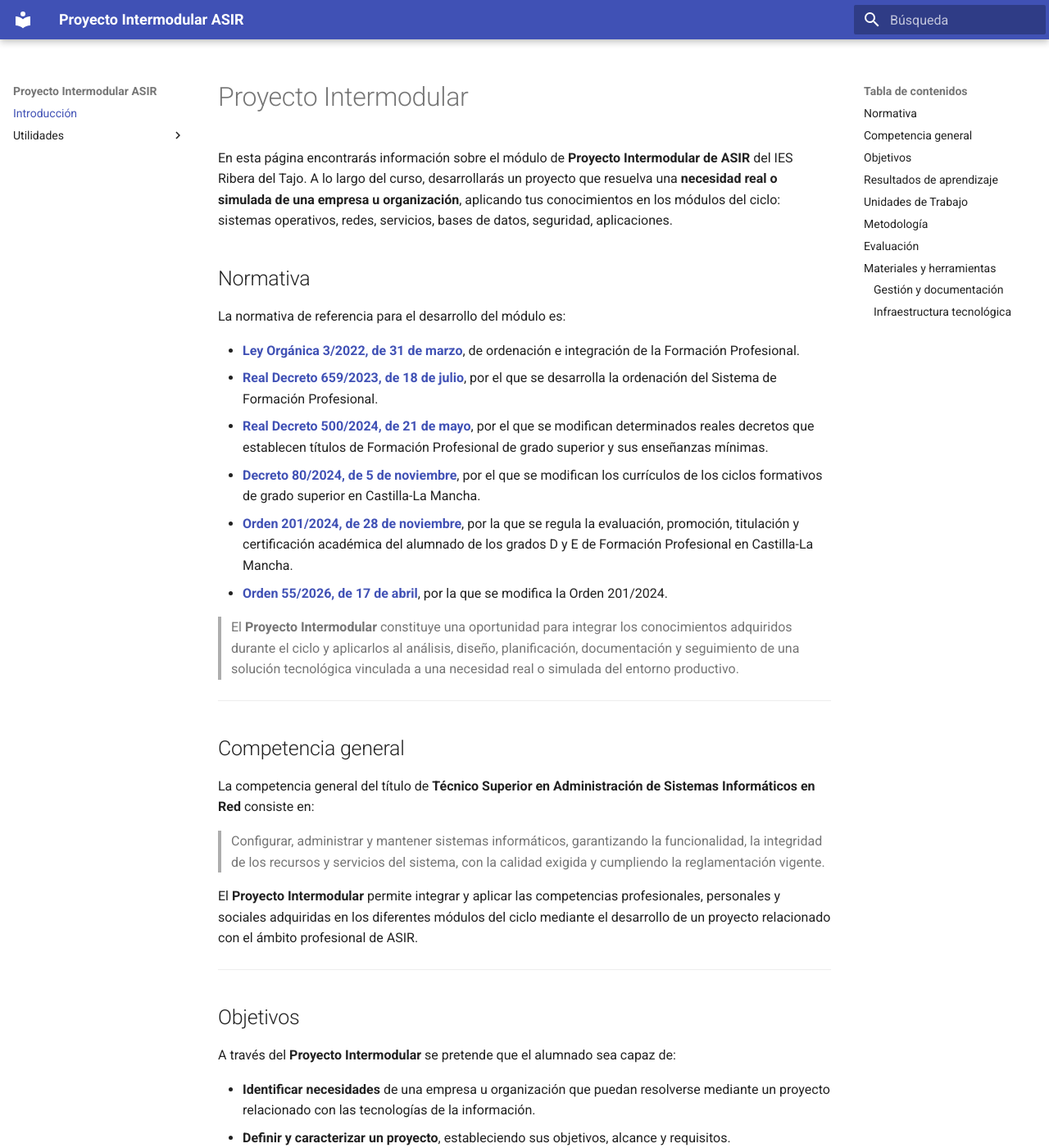
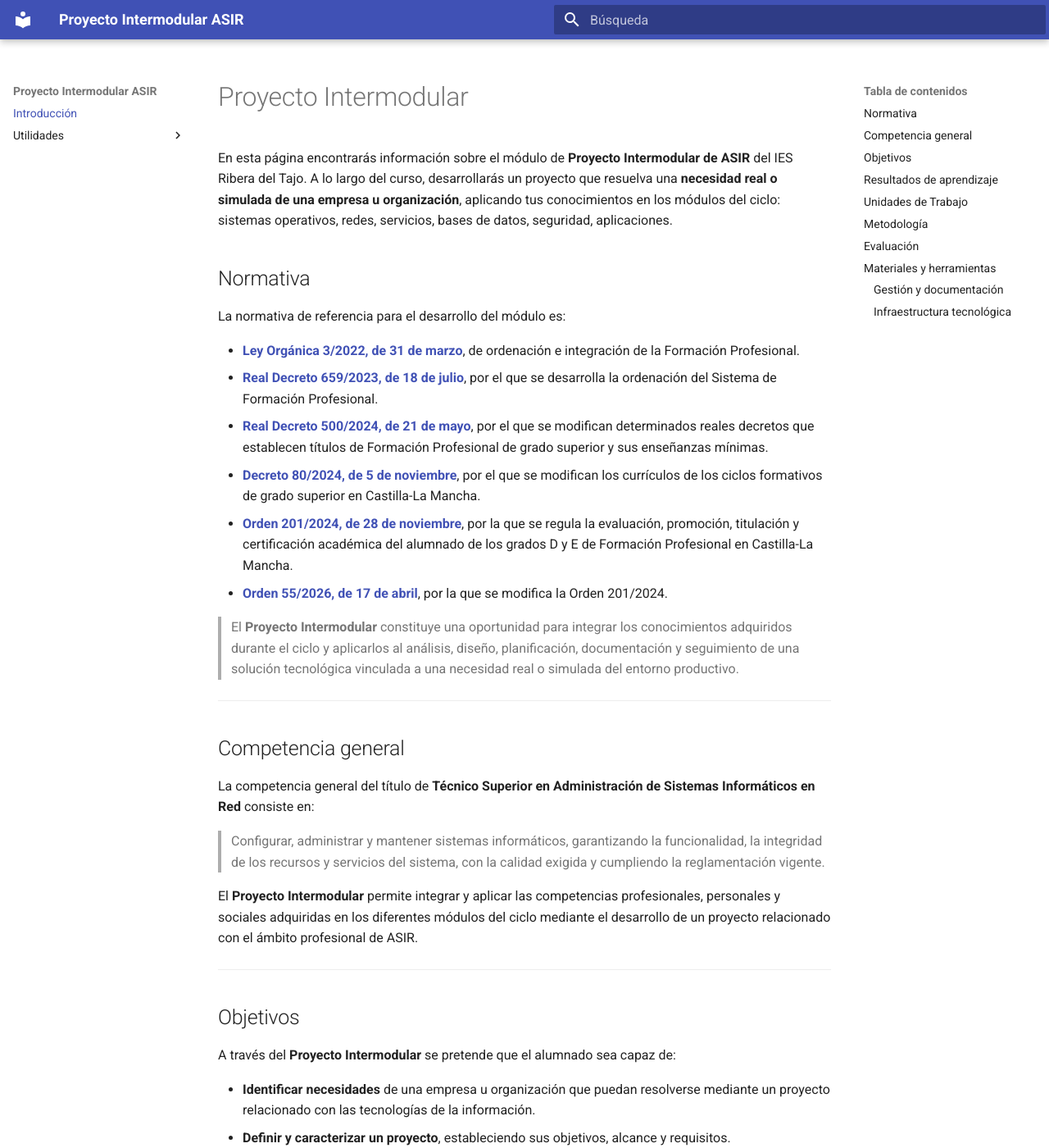
Before and after one commit to lidia1900/Proyecto-Intermodular-ASIR, an MkDocs documentation site: the page built from docs/index.md, in a window 1280 px wide and 1400 px high. Shown: the whole window at 82% size. Built offline with MkDocs 1.6.1 and Material for MkDocs 9.7.7, drawn with Linux system fonts in a browser that asks for light colours.

Commit message:
Add compact search style for large screens

```diff
--- a/docs/stylesheets/extra.css
+++ b/docs/stylesheets/extra.css
@@ -6,3 +6,9 @@
 .md-grid {
     max-width: none;
 }
+/* Buscador más compacto en pantallas grandes */
+@media screen and (min-width: 60em) {
+    .md-search__inner {
+        width: 30rem;
+    }
+}
```
